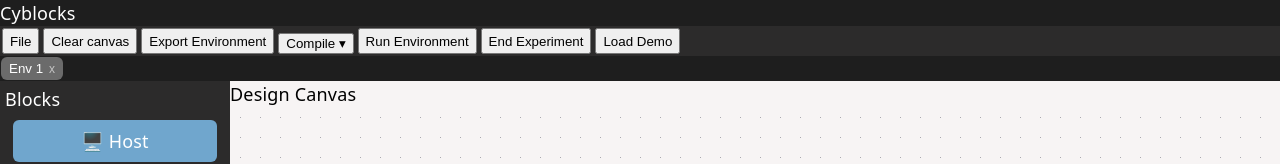
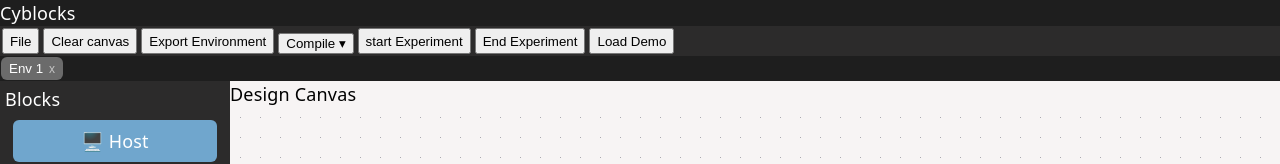
Before and after one commit to cylabcyberautonomy/cyblocks, a React (Vite) app in the folder Frontend/: page / in a window 1280 px wide. Shown: the top 164 px of the page. Built offline with nearby package versions, Linux system fonts and the light colour scheme.

Commit message:
Fixing naming

```diff
--- a/Frontend/src/App.jsx
+++ b/Frontend/src/App.jsx
@@ -512,7 +512,7 @@
       </div>
     )}
     </div>
-    <button onClick={runEnvironment}>Run Environment</button>
+    <button onClick={runEnvironment}>start Experiment</button>
     <button onClick={endExperiment}>End Experiment</button>
 
     <button onClick={loadDemoEnvironment}>Load Demo</button>
```
